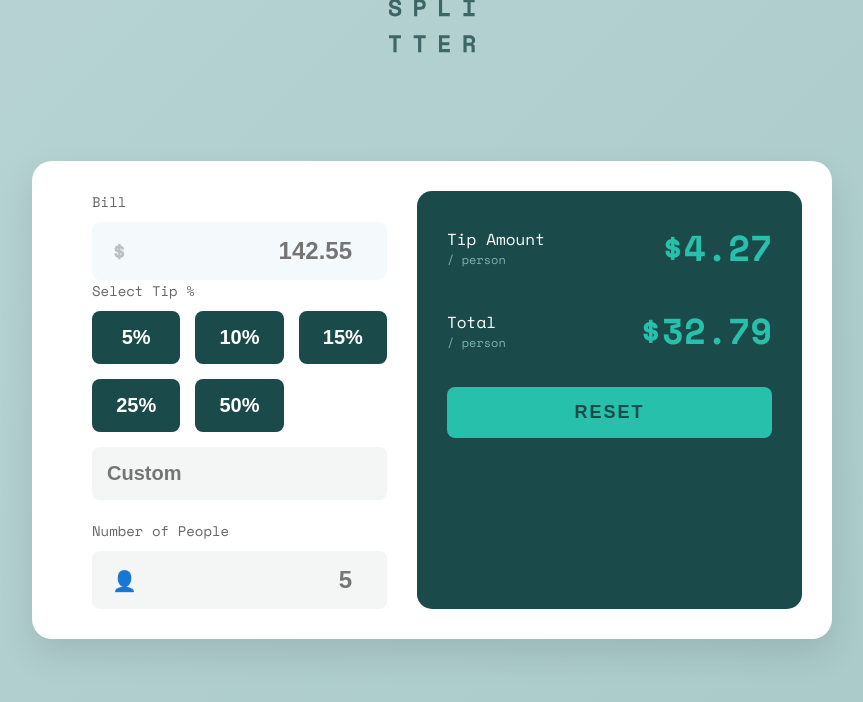
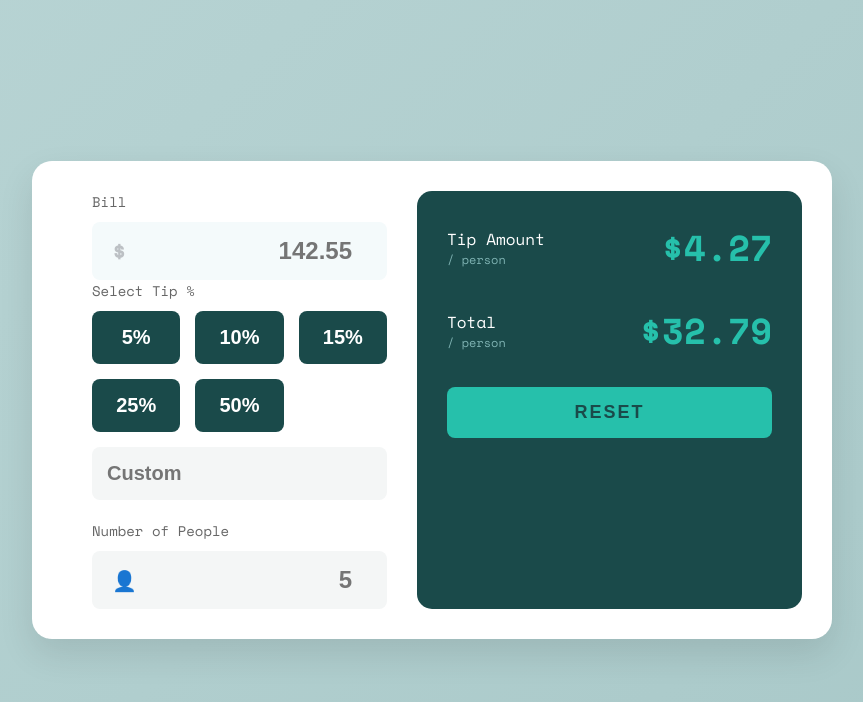
Before and after one commit to innocent224/Tip-cac, a plain HTML site: page index.html in a window 1280 px wide. Shown: the whole page, without its empty margins (208-1071 px from the left). Drawn offline with nearby package versions, Linux system fonts and the light colour scheme; a web font is replaced by a local one.

Commit message:
second commit

```diff
--- a/CSS/index.css
+++ b/CSS/index.css
@@ -35,17 +35,17 @@ body {
     gap: 30px;
 }
 
-.header {
+/* .header {
     position: absolute;
     top: -1px;
-    /* gap: 50px; */
+    gap: 50px;
     left: 50%;
     transform: translateX(-50%);
     text-align: center;
     color: #2d5a5a;
     letter-spacing: 8px;
     font-weight: normal;
-}
+} */
 
 .left-section {
     flex: 1;
--- a/index.html
+++ b/index.html
@@ -11,9 +11,9 @@
 </head>
 <body>
 
-    <div class="header">
+    <!-- <div class="header">
         <img src="Resources/images/logo.svg" alt="">
-    </div>
+    </div> -->
 
     <div class="container">
         <div class="left-section">
```
